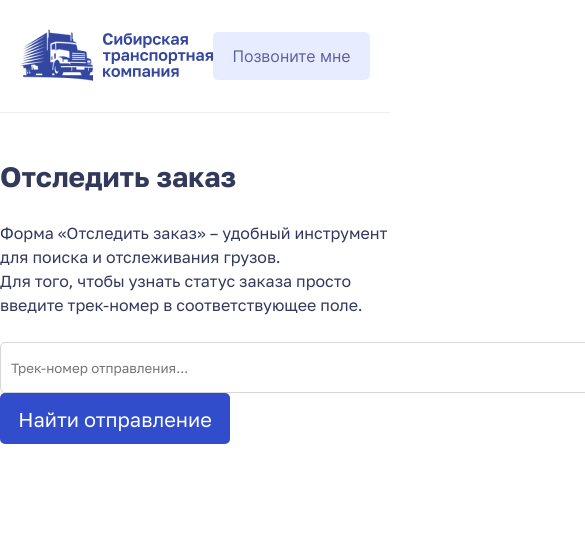
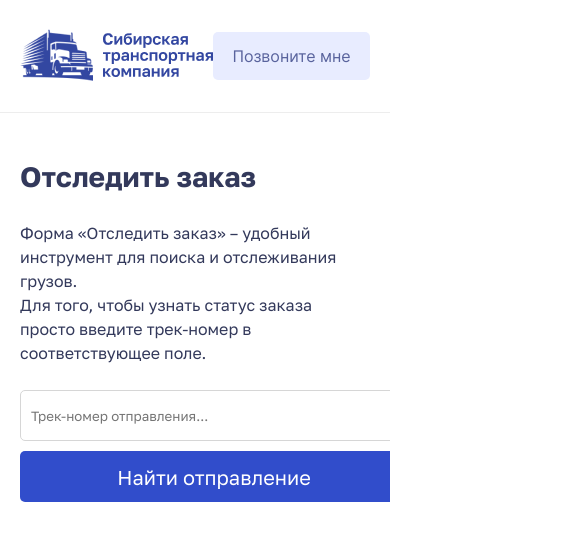
Before and after one commit to latttysh/shipping-company, a React (Create React App) app in the folder frontend/: page /check in a window 390 px wide. Shown: the top 540 px of the page, 585 px wide, since content can reach past the window. Built offline with nearby package versions, Linux system fonts and the light colour scheme.

Commit message:
more adaptive

```diff
--- a/frontend/src/pages/Check/check.module.scss
+++ b/frontend/src/pages/Check/check.module.scss
@@ -8,7 +8,7 @@
   .check__title {
     font-size: 28px;
     line-height: 100%;
-    font-family: "Golos-bold";
+    font-family: 'Golos-bold';
     color: #33395b;
     margin-bottom: 30px;
   }
@@ -50,7 +50,7 @@
     .info {
       font-size: 17px;
       line-height: 20px;
-      font-family: "Golos-medium";
+      font-family: 'Golos-medium';
       color: #383838;
     }
   }
@@ -62,7 +62,7 @@
     font-size: 28px;
     line-height: 100%;
     color: #33395b;
-    font-family: "Golos-bold";
+    font-family: 'Golos-bold';
     margin-bottom: 30px;
   }
   .subtitle {
@@ -96,3 +96,29 @@
     }
   }
 }
+
+@media (max-width: 428px) {
+  .container {
+    width: 100%;
+    padding: 0 20px;
+    overflow: hidden;
+    .check {
+      .check__status {
+        width: 100%;
+        overflow-x: scroll;
+        overflow-y: hidden;
+      }
+    }
+    .search {
+      input {
+        width: 388px;
+        height: 51px;
+        margin-bottom: 10px;
+      }
+      button {
+        width: 388px;
+        height: 51px;
+      }
+    }
+  }
+}
--- a/frontend/src/pages/Contacts/contacts.module.scss
+++ b/frontend/src/pages/Contacts/contacts.module.scss
@@ -8,7 +8,7 @@
   .title {
     font-size: 28px;
     line-height: 100%;
-    font-family: "Golos-bold";
+    font-family: 'Golos-bold';
     color: #33395b;
     margin-bottom: 30px;
   }
@@ -27,3 +27,10 @@
     margin-bottom: 20px;
   }
 }
+
+@media (max-width: 428px) {
+  .container {
+    width: 100%;
+    padding: 0 20px;
+  }
+}
```
